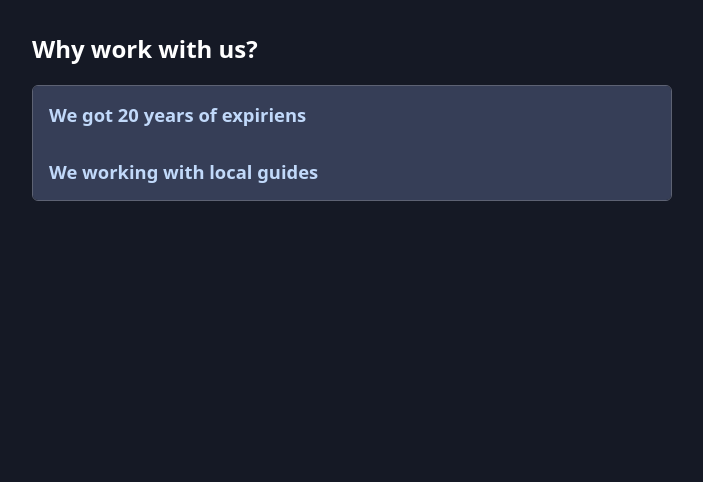
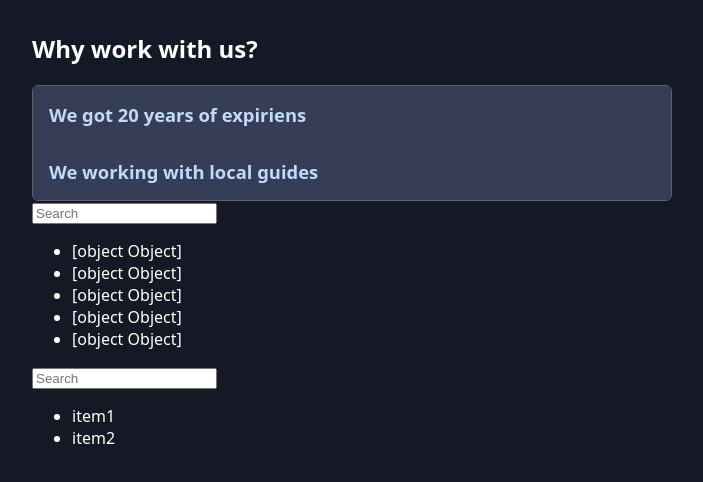
Before and after one commit to dasha12345-s/ReactTravel, a React (Vite) app: page / in a window 1280 px wide. Shown: the top 482 px of the page, without its empty margins (288-991 px from the left). Built offline with nearby package versions, Linux system fonts and the light colour scheme.

Commit message:
Introducing & Using Render Props

```diff
--- a/src/App.jsx
+++ b/src/App.jsx
@@ -1,4 +1,44 @@
+import savannaImg from './assets/african-savanna.jpg';
+import amazonImg from './assets/amazon-river.jpg';
+import caribbeanImg from './assets/caribbean-beach.jpg';
+import desertImg from './assets/desert-dunes.jpg';
+import forestImg from './assets/forest-waterfall.jpg';
+
+const PLACES = [
+  {
+    id: 'african-savanna',
+    image: savannaImg,
+    title: 'African Savanna',
+    description: 'Experience the beauty of nature.',
+  },
+  {
+    id: 'amazon-river',
+    image: amazonImg,
+    title: 'Amazon River',
+    description: 'Get to know the largest river in the world.',
+  },
+  {
+    id: 'caribbean-beach',
+    image: caribbeanImg,
+    title: 'Caribbean Beach',
+    description: 'Enjoy the sun and the beach.',
+  },
+  {
+    id: 'desert-dunes',
+    image: desertImg,
+    title: 'Desert Dunes',
+    description: 'Discover the desert life.',
+  },
+  {
+    id: 'forest-waterfall',
+    image: forestImg,
+    title: 'Forest Waterfall',
+    description: 'Listen to the sound of the water.',
+  },
+];
+
 import Accordion from "./components/Accordion/Accordion";
+import SearchableList from "./components/SearchableList/SearchableList";
 
 function App() {
   return(
@@ -33,6 +73,10 @@
 
         </Accordion>
       </section>
+      <section>
+        <SearchableList items={PLACES}/>
+        <SearchableList items={['item1', 'item2']}/>
+      </section>
     </main>
   );
 }
--- /dev/null
+++ b/src/components/SearchableList/SearchableList.jsx
@@ -0,0 +1,12 @@
+export default function SearchableList({ items }){
+  return(
+    <div className="searchabl-list">
+      <input type='search' placeholder="Search"/>
+      <ul>
+        {items.map((item, index) => (
+          <li key={index}>{item.toString()}</li>
+        ))}
+      </ul>
+    </div>
+  )
+}
```
